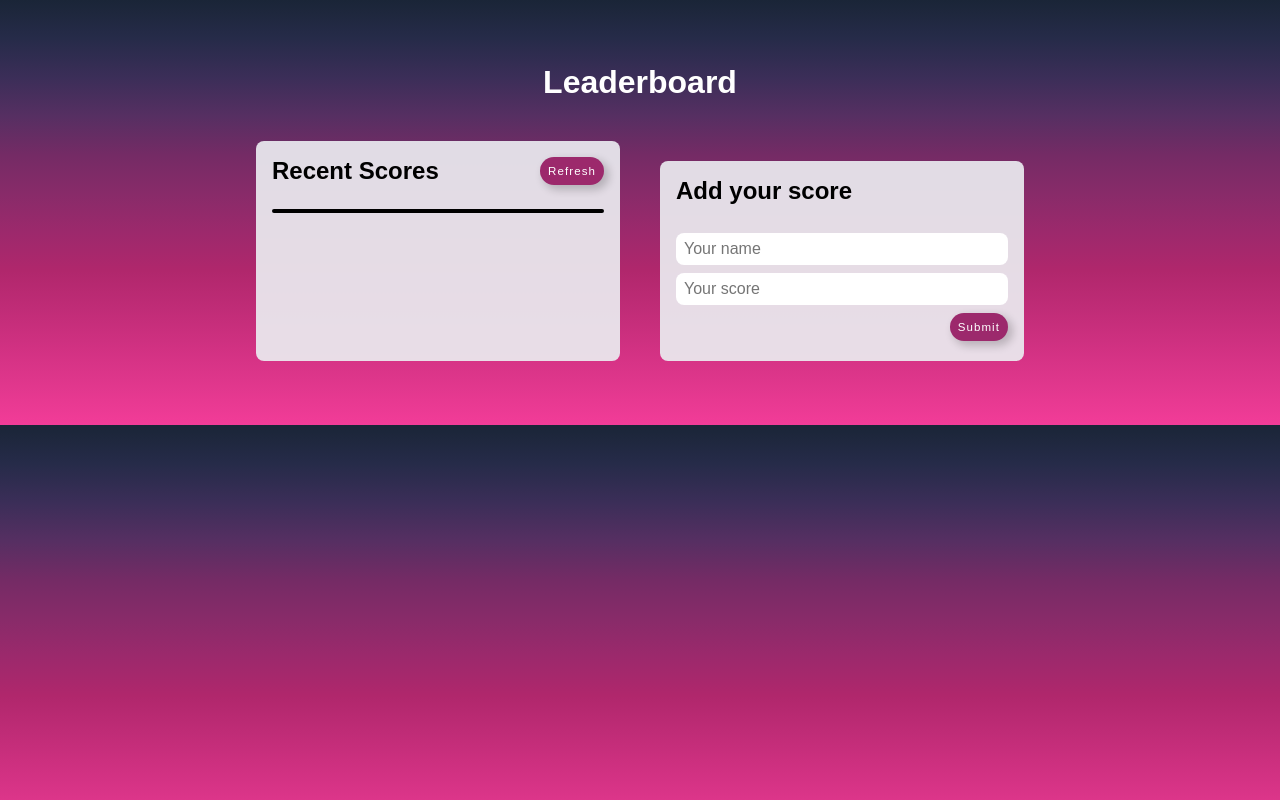
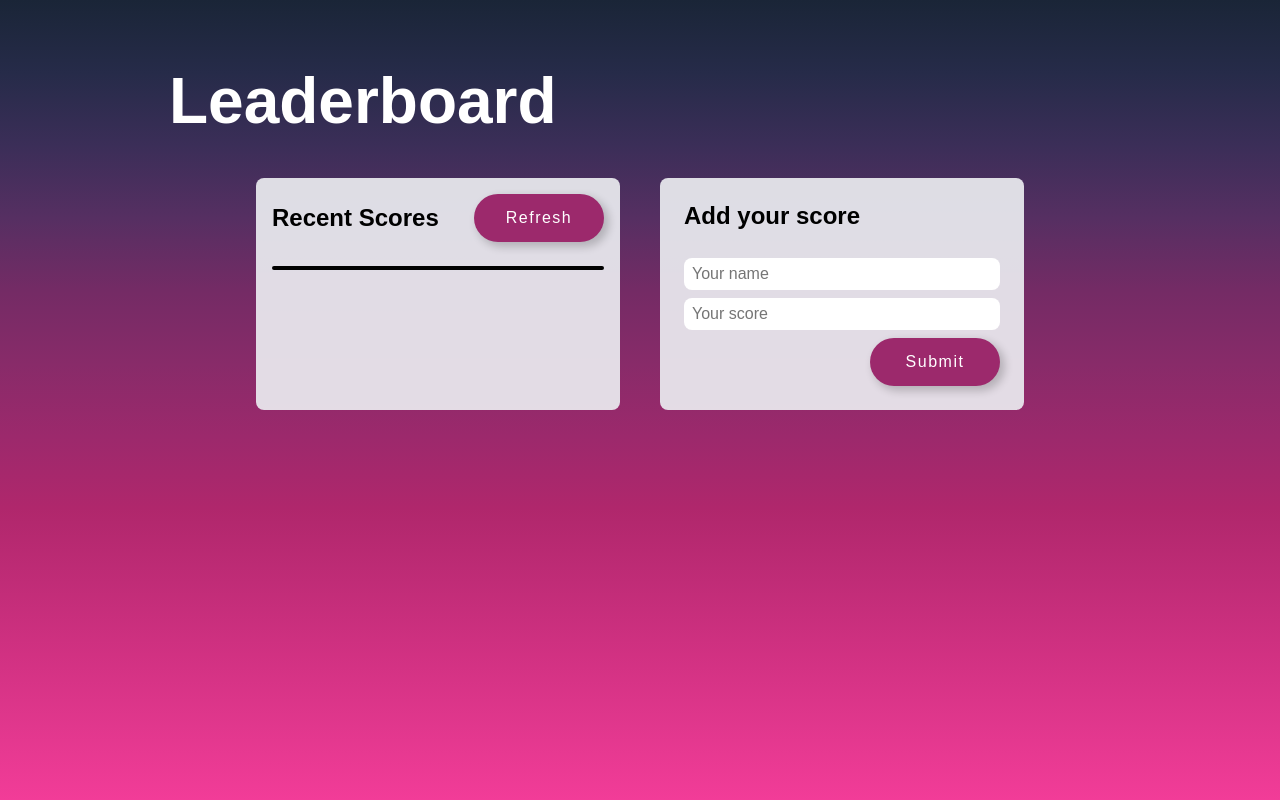
Before and after one commit to leopiresgoss/leaderboard, a website built with webpack: page src/index.html in a window 1280 px wide. Built offline with nearby package versions, Linux system fonts and the light colour scheme; no server answers; a web font is replaced by a local one.

Commit message:
Improve desktop version

```diff
--- a/src/style.css
+++ b/src/style.css
@@ -12,6 +12,7 @@ body {
   font-family: 'Sifonn', sans-serif;
   padding: 8vh 4vw;
   height: 100%;
+  min-height: 100vh;
   background-image:
     linear-gradient(
       to bottom,
@@ -125,6 +126,22 @@ section {
 
 /* desktop version */
 @media screen and (min-width: 700px) {
+  h1 {
+    text-align: start;
+    font-size: 4em;
+    margin-left: 10%;
+  }
+
+  button {
+    font-size: 1em;
+    width: 130px;
+    height: 48px;
+  }
+
+  li {
+    font-size: 1.2em;
+  }
+
   .container {
     display: grid;
     grid-template-columns: minmax(210px, 600px) minmax(210px, 500px);
@@ -135,5 +152,12 @@ section {
 
   #add-score {
     justify-content: start;
+    padding: 24px;
+    height: min-content;
+    margin-top: 0;
+  }
+
+  #add-score button {
+    width: 130px;
   }
 }
```
